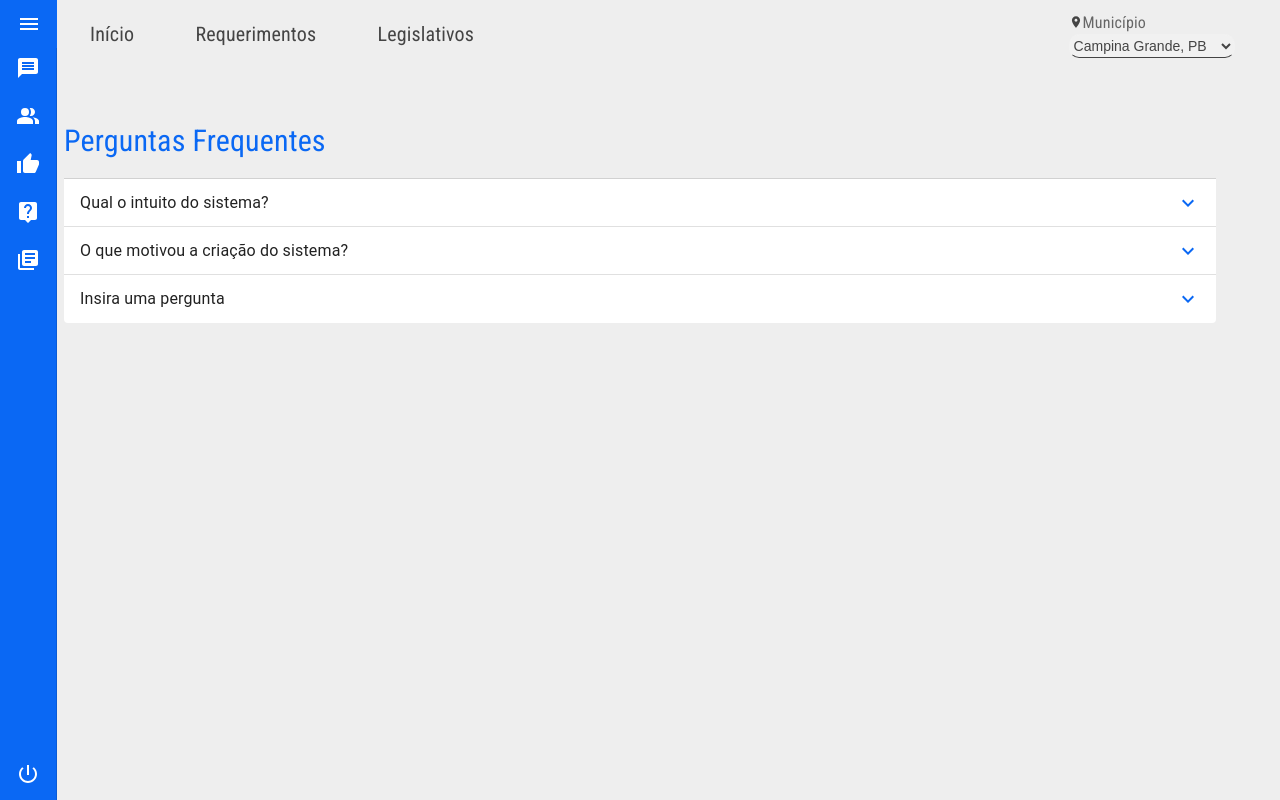
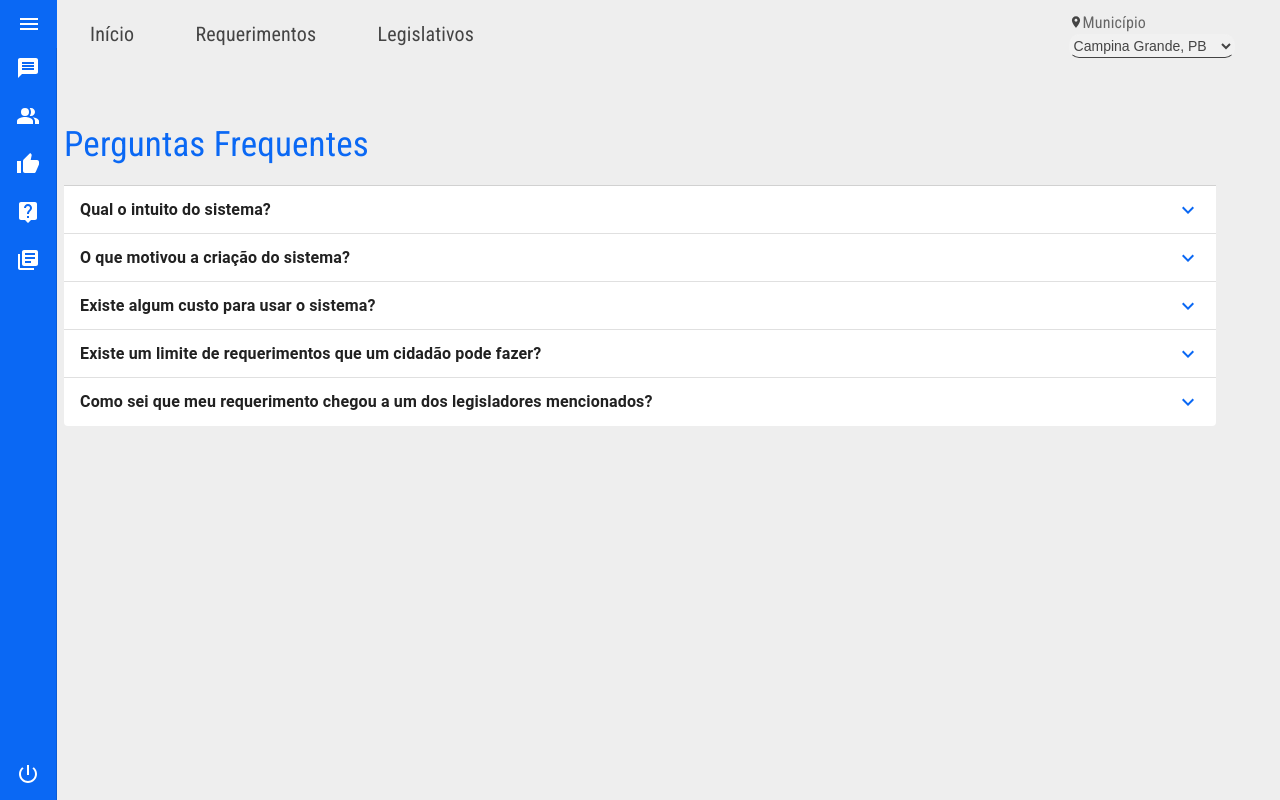
Before and after one commit to Rafael-doctom/opr-front, a React (Create React App) app: page /faq in a window 1280 px wide. Built offline with nearby package versions, Linux system fonts and the light colour scheme.

Commit message:
add questions

```diff
--- a/src/pages/FAQ/index.js
+++ b/src/pages/FAQ/index.js
@@ -23,7 +23,7 @@ export default function FAQ() {
           <AccordionSummary
             expandIcon={<ExpandMoreIcon style={{color:"#0A68F4"}} />}
           >
-            <Typography>Qual o intuito do sistema?</Typography>
+            <Typography> <b>Qual o intuito do sistema?</b></Typography>
           </AccordionSummary>
           <AccordionDetails>
             <Typography>
@@ -35,7 +35,7 @@ export default function FAQ() {
           <AccordionSummary
             expandIcon={<ExpandMoreIcon style={{color:"#0A68F4"}}/>}
           >
-            <Typography>O que motivou a criação do sistema?</Typography>
+            <Typography><b>O que motivou a criação do sistema?</b></Typography>
           </AccordionSummary>
           <AccordionDetails>
             <Typography>
@@ -47,11 +47,35 @@ export default function FAQ() {
           <AccordionSummary
             expandIcon={<ExpandMoreIcon style={{color:"#0A68F4"}}/>}
           >
-            <Typography>Insira uma pergunta</Typography>
+            <Typography><b>Existe algum custo para usar o sistema?</b></Typography>
           </AccordionSummary>
           <AccordionDetails>
             <Typography>
-            resposta aqui
+            É gratuito e sempre será.
+            </Typography>
+          </AccordionDetails>
+        </Accordion>
+        <Accordion>
+          <AccordionSummary
+            expandIcon={<ExpandMoreIcon style={{color:"#0A68F4"}}/>}
+          >
+            <Typography><b>Existe um limite de requerimentos que um cidadão pode fazer?</b></Typography>
+          </AccordionSummary>
+          <AccordionDetails>
+            <Typography>
+            Colocar resposta aqui
+            </Typography>
+          </AccordionDetails>
+        </Accordion>
+        <Accordion>
+          <AccordionSummary
+            expandIcon={<ExpandMoreIcon style={{color:"#0A68F4"}}/>}
+          >
+            <Typography><b>Como sei que meu requerimento chegou a um dos legisladores mencionados?</b></Typography>
+          </AccordionSummary>
+          <AccordionDetails>
+            <Typography>
+            Quando o status do seu requerimento mudar para "não aceito" ou para "concluído".
             </Typography>
           </AccordionDetails>
         </Accordion>
--- a/src/pages/FAQ/styles.css
+++ b/src/pages/FAQ/styles.css
@@ -7,7 +7,7 @@
 
 .faq_title{
     color: var(--blue);
-    font-size: 30px;
+    font-size: 35px;
     font-weight: 500;
     font-family: "Roboto Condensed", sans-serif;
     margin-bottom: 2vh;
```
